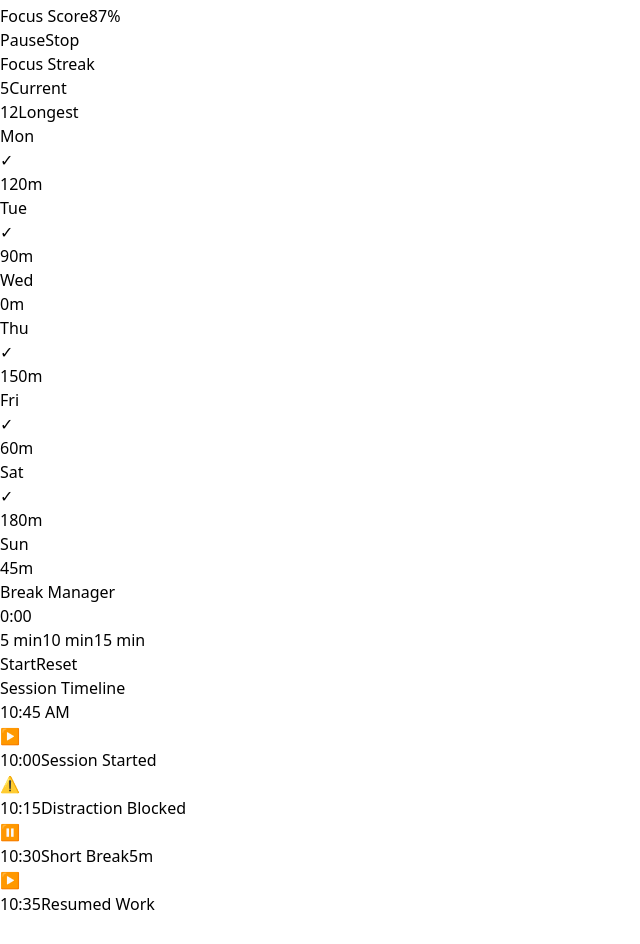
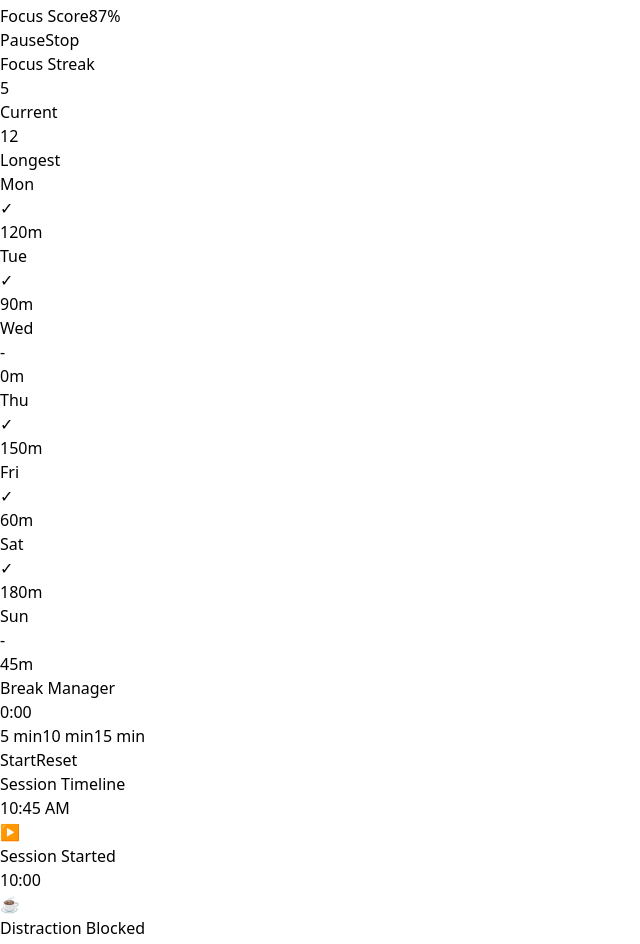
Before and after one commit to Shubhdongare/deep-work-dashboard, a React (Vite) app: page / in a window 1280 px wide. Shown: the part 620-1564 px from the top of the page, without its empty margins (0-640 px from the left). Before the commit the page ends 1536 px from the top, so only its background shows below. Built offline with nearby package versions, Linux system fonts and the light colour scheme.

Commit message:
feat: cards layout align with dashboard

```diff
--- a/src/components/dashboard/DeepWorkCard.tsx
+++ b/src/components/dashboard/DeepWorkCard.tsx
@@ -1,5 +1,3 @@
-import React from 'react';
-
 interface DeepWorkSession {
   id: string;
   title: string;
@@ -16,12 +14,13 @@ interface DeepWorkCardProps {
   onStop?: () => void;
 }
 
-const DeepWorkCard: React.FC<DeepWorkCardProps> = ({
+const DeepWorkCard = ({
   session,
   onPause,
   onResume,
   onStop
-}) => {
+}: DeepWorkCardProps) => {
+
   const formatDuration = (minutes: number) => {
     const hours = Math.floor(minutes / 60);
     const mins = minutes % 60;
@@ -29,42 +28,84 @@ const DeepWorkCard: React.FC<DeepWorkCardProps> = ({
   };
 
   return (
-    <div className={`deep-work-card ${session.status}`}>
-      <div className="card-header">
-        <h3>{session.title}</h3>
-        <span className={`status-badge ${session.status}`}>
+    <div className="bg-slate-900 p-6 rounded-xl border border-slate-800">
+
+      {/* Header */}
+      <div className="flex items-center justify-between mb-4">
+        <h3 className="text-lg font-semibold">
+          {session.title}
+        </h3>
+
+        <span
+          className={`px-2 py-1 text-xs rounded
+          ${
+            session.status === "active"
+              ? "bg-green-600"
+              : session.status === "paused"
+              ? "bg-yellow-600"
+              : "bg-slate-600"
+          }`}
+        >
           {session.status}
         </span>
       </div>
-      <div className="card-body">
-        <div className="session-info">
-          <div className="info-item">
-            <span className="label">Duration</span>
-            <span className="value">{formatDuration(session.duration)}</span>
+
+      {/* Body */}
+      <div className="space-y-3">
+
+        <div className="flex justify-between">
+          <span className="text-gray-400">Duration</span>
+          <span>{formatDuration(session.duration)}</span>
+        </div>
+
+        <div className="flex justify-between">
+          <span className="text-gray-400">Started</span>
+          <span>{session.startTime}</span>
+        </div>
+
+        {session.focusScore !== undefined && (
+          <div className="flex justify-between">
+            <span className="text-gray-400">Focus Score</span>
+            <span>{session.focusScore}%</span>
           </div>
-          <div className="info-item">
-            <span className="label">Started</span>
-            <span className="value">{session.startTime}</span>
-          </div>
-          {session.focusScore !== undefined && (
-            <div className="info-item">
-              <span className="label">Focus Score</span>
-              <span className="value">{session.focusScore}%</span>
-            </div>
+        )}
+
+      </div>
+
+      {/* Actions */}
+      <div className="flex gap-3 mt-6">
+
+        {session.status === "active" && onPause && (
+          <button
+            onClick={onPause}
+            className="bg-yellow-600 px-4 py-2 rounded"
+          >
+            Pause
+          </button>
+        )}
+
+        {session.status === "paused" && onResume && (
+          <button
+            onClick={onResume}
+            className="bg-green-600 px-4 py-2 rounded"
+          >
+            Resume
+          </button>
+        )}
+
+        {(session.status === "active" ||
+          session.status === "paused") &&
+          onStop && (
+            <button
+              onClick={onStop}
+              className="bg-red-600 px-4 py-2 rounded"
+            >
+              Stop
+            </button>
           )}
-        </div>
+
       </div>
-      <div className="card-actions">
-        {session.status === 'active' && onPause && (
-          <button onClick={onPause} className="btn-secondary">Pause</button>
-        )}
-        {session.status === 'paused' && onResume && (
-          <button onClick={onResume} className="btn-primary">Resume</button>
-        )}
-        {(session.status === 'active' || session.status === 'paused') && onStop && (
-          <button onClick={onStop} className="btn-danger">Stop</button>
-        )}
-      </div>
+
     </div>
   );
 };
--- a/src/components/dashboard/FocusStreak.tsx
+++ b/src/components/dashboard/FocusStreak.tsx
@@ -1,5 +1,3 @@
-import React from 'react';
-
 interface StreakDay {
   date: string;
   minutes: number;
@@ -12,45 +10,82 @@ interface FocusStreakProps {
   weekData: StreakDay[];
 }
 
-const FocusStreak: React.FC<FocusStreakProps> = ({
+const FocusStreak = ({
   currentStreak,
   longestStreak,
   weekData
-}) => {
+}: FocusStreakProps) => {
+
   const getDayName = (dateString: string) => {
     const date = new Date(dateString);
-    return date.toLocaleDateString('en-US', { weekday: 'short' });
+    return date.toLocaleDateString("en-US", { weekday: "short" });
   };
 
   return (
-    <div className="focus-streak">
-      <div className="streak-header">
-        <h3>Focus Streak</h3>
-        <div className="streak-stats">
-          <div className="streak-stat">
-            <span className="value">{currentStreak}</span>
-            <span className="label">Current</span>
+    <div className="bg-slate-900 p-6 rounded-xl border border-slate-800">
+
+      {/* Header */}
+      <div className="flex items-center justify-between mb-4">
+
+        <h3 className="text-lg font-semibold">
+          Focus Streak
+        </h3>
+
+        <div className="flex gap-6">
+
+          <div className="text-center">
+            <div className="text-xl font-semibold">
+              {currentStreak}
+            </div>
+            <div className="text-xs text-gray-400">
+              Current
+            </div>
           </div>
-          <div className="streak-stat">
-            <span className="value">{longestStreak}</span>
-            <span className="label">Longest</span>
+
+          <div className="text-center">
+            <div className="text-xl font-semibold">
+              {longestStreak}
+            </div>
+            <div className="text-xs text-gray-400">
+              Longest
+            </div>
           </div>
+
         </div>
+
       </div>
-      <div className="streak-week">
+
+      {/* Week Grid */}
+      <div className="grid grid-cols-7 gap-2">
+
         {weekData.map((day, index) => (
           <div
             key={index}
-            className={`streak-day ${day.completed ? 'completed' : ''}`}
+            className={`flex flex-col items-center p-2 rounded-lg
+            ${
+              day.completed
+                ? "bg-green-600/20 border border-green-600"
+                : "bg-slate-800"
+            }`}
           >
-            <span className="day-name">{getDayName(day.date)}</span>
-            <div className="day-indicator">
-              {day.completed && <span className="checkmark">✓</span>}
+
+            <span className="text-xs text-gray-400">
+              {getDayName(day.date)}
+            </span>
+
+            <div className="text-lg my-1">
+              {day.completed ? "✓" : "-"}
             </div>
-            <span className="day-minutes">{day.minutes}m</span>
+
+            <span className="text-xs">
+              {day.minutes}m
+            </span>
+
           </div>
         ))}
+
       </div>
+
     </div>
   );
 };
--- a/src/components/dashboard/MicroTimeline.tsx
+++ b/src/components/dashboard/MicroTimeline.tsx
@@ -1,10 +1,8 @@
-import React from 'react';
-
 interface TimelineEvent {
   id: string;
   time: string;
   title: string;
-  type: 'start' | 'pause' | 'resume' | 'stop' | 'distraction';
+  type: 'start' | 'pause' | 'resume' | 'stop' | 'break';
   duration?: number;
 }
 
@@ -13,56 +11,86 @@ interface MicroTimelineProps {
   currentTime: string;
 }
 
-const MicroTimeline: React.FC<MicroTimelineProps> = ({ events, currentTime }) => {
+const MicroTimeline = ({ events, currentTime }: MicroTimelineProps) => {
+
   const getEventIcon = (type: string) => {
     switch (type) {
       case 'start': return '▶️';
       case 'pause': return '⏸️';
       case 'resume': return '▶️';
       case 'stop': return '⏹️';
-      case 'distraction': return '⚠️';
+      case 'break': return '☕';
       default: return '•';
     }
   };
 
   const getEventColor = (type: string) => {
     switch (type) {
-      case 'start': return 'green';
-      case 'pause': return 'yellow';
-      case 'resume': return 'blue';
-      case 'stop': return 'red';
-      case 'distraction': return 'orange';
-      default: return 'gray';
+      case 'start': return 'text-green-500';
+      case 'pause': return 'text-yellow-500';
+      case 'resume': return 'text-blue-500';
+      case 'stop': return 'text-red-500';
+      case 'break': return 'text-orange-500';
+      default: return 'text-gray-500';
     }
   };
 
   return (
-    <div className="micro-timeline">
-      <div className="timeline-header">
-        <h3>Session Timeline</h3>
-        <span className="current-time">{currentTime}</span>
+    <div className="bg-slate-900 p-6 rounded-xl border border-slate-800">
+
+      {/* Header */}
+      <div className="flex justify-between items-center mb-4">
+        <h3 className="text-lg font-semibold">
+          Session Timeline
+        </h3>
+
+        <span className="text-sm text-gray-400">
+          {currentTime}
+        </span>
       </div>
-      <div className="timeline-container">
-        <div className="timeline-line"></div>
-        {events.map((event, index) => (
+
+      {/* Timeline */}
+      <div className="space-y-4">
+
+        {events.map((event) => (
           <div
             key={event.id}
-            className={`timeline-event ${getEventColor(event.type)}`}
-            style={{ top: `${(index / (events.length - 1)) * 100}%` }}
+            className="flex items-center gap-4"
           >
-            <div className="event-marker">
+
+            {/* Icon */}
+            <div
+              className={`text-xl ${getEventColor(event.type)}`}
+            >
               {getEventIcon(event.type)}
             </div>
-            <div className="event-content">
-              <span className="event-time">{event.time}</span>
-              <span className="event-title">{event.title}</span>
+
+            {/* Content */}
+            <div className="flex-1 flex justify-between">
+
+              <div>
+                <div className="text-sm">
+                  {event.title}
+                </div>
+
+                <div className="text-xs text-gray-400">
+                  {event.time}
+                </div>
+              </div>
+
               {event.duration && (
-                <span className="event-duration">{event.duration}m</span>
+                <div className="text-xs text-gray-400">
+                  {event.duration}m
+                </div>
               )}
+
             </div>
+
           </div>
         ))}
+
       </div>
+
     </div>
   );
 };
--- a/src/pages/Dashboard.tsx
+++ b/src/pages/Dashboard.tsx
@@ -48,7 +48,7 @@ const Dashboard = () => {
       id: "2",
       time: "10:15",
       title: "Distraction Blocked",
-      type: "distraction" as const,
+      type: "break" as const,
     },
     {
       id: "3",
@@ -96,11 +96,17 @@ const Dashboard = () => {
             />
           </div>
 
-          {/* Break Manager */}
-          <BreakManager />
+          {/* Bottom Grid */}
+<div className="grid grid-cols-1 lg:grid-cols-2 gap-6">
 
-          {/* Timeline */}
-          <MicroTimeline events={timelineEvents} currentTime="10:45 AM" />
+  <BreakManager />
+
+  <MicroTimeline
+    events={timelineEvents}
+    currentTime="10:45 AM"
+  />
+
+</div>
         </div>
       </div>
     </div>
```
